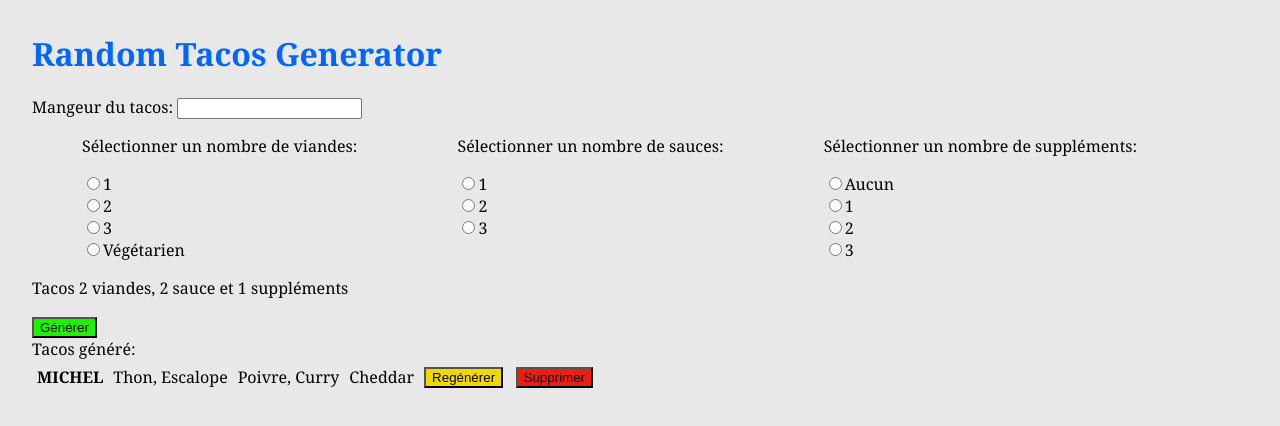
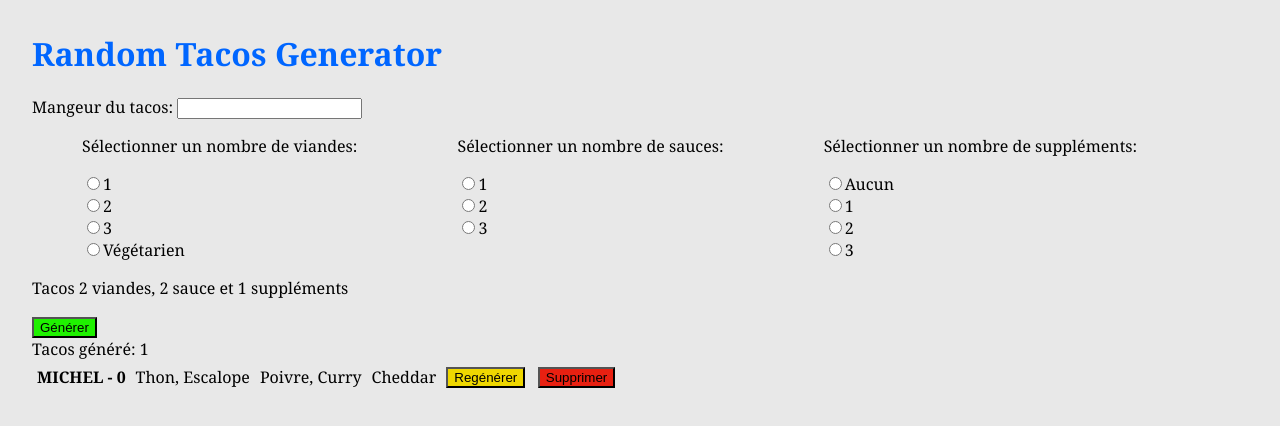
Before and after one commit to BlueSkunka/RandomTacosGenerator, an Angular app: page / in a window 1280 px wide. Both pictures are taken after a click on the button "Générer". Shown: the top 426 px of the page. Built offline with nearby package versions, Linux system fonts and the light colour scheme.

Commit message:
Add(Tacos regenerate & Tacos remove)

```diff
--- a/src/app/tacos/tacos.component.html
+++ b/src/app/tacos/tacos.component.html
@@ -79,12 +79,12 @@
 </div>
 
 <div class="tacos-list">
-    Tacos généré{{tacosList.length > 1 ? 's' : ''}}:
+    Tacos généré{{tacosList.length > 1 ? 's' : ''}}: {{tacosIndex}}
     <table>
         <tbody>
             <tr *ngFor="let tacos of tacosList" id="{{tacos.id}}" class="tacos-list-item">
                 <td>
-                    <b>{{tacos.eater | uppercase}}</b>
+                    <b>{{tacos.eater | uppercase}} - {{tacos.id}}</b>
                 </td>
                 <td>
                     <span *ngFor="let meat of tacos.meats; last as isLast">{{meat.name}}{{isLast ? '' : ', '}}</span>
--- a/src/app/tacos/tacos.component.ts
+++ b/src/app/tacos/tacos.component.ts
@@ -25,32 +25,32 @@ export class TacosComponent implements OnInit {
   sauces = SAUCES;
   supplements = SUPPLEMENTS;
 
-  meatQuantity: number;
-  sauceQuantity: number;
-  supplementQuantity: number;
+  meatQuantity: number = 2;
+  sauceQuantity: number = 2;
+  supplementQuantity: number = 1;
 
+  tacosIndex: number = 0;
   tacosList: Tacos[] = [];
 
-  constructor(private _elRef: ElementRef) {
-    this.meatQuantity = 2;
-    this.sauceQuantity = 2;
-    this.supplementQuantity = 1;
-  }
+  constructor(private _elRef: ElementRef) { }
 
   ngOnInit(): void {
   }
 
   onGenerate(): void {
-    this.tacosList.push(this.getRandomTacos());
+    let tacos = this.getRandomTacos();
+
+    this.tacosList.splice(tacos.id, 0, tacos);
+    this.tacosIndex++;
   }
 
   getRandomTacos(): Tacos {
     let tacos: Tacos = {
-      'id': this.tacosList.length,
+      'id': this.tacosIndex,
       'eater': this.getEater(),
-      'meats': this.getRandomMeats(),
-      'sauces': this.getRandomSauces(),
-      'supplements': this.getRandomSupplements()
+      'meats': this.getRandomMeats(this.meatQuantity),
+      'sauces': this.getRandomSauces(this.sauceQuantity),
+      'supplements': this.getRandomSupplements(this.supplementQuantity)
     };
 
     return tacos;
@@ -65,14 +65,14 @@ export class TacosComponent implements OnInit {
     return eater;
   }
 
-  getRandomMeats(): Meat[] {
+  getRandomMeats(max: number, isVege: boolean = false): Meat[] {
     let meats: Meat[] = [];
     let i: number = 0;
 
-    if (this.meatQuantity == 0) {
+    if (max == 0 || isVege) {
       meats.push(this.meats[0]);
     } else {
-      while (i < this.meatQuantity) {
+      while (i < max) {
         let meat: Meat = this.meats[Math.floor(Math.random() * this.meats.length)];
         if (!meats.includes(meat)) {
           meats.push(meat);
@@ -84,11 +84,11 @@ export class TacosComponent implements OnInit {
     return meats;
   }
 
-  getRandomSauces(): Sauce[] {
+  getRandomSauces(max: number): Sauce[] {
     let sauces: Sauce[] = [];
     let i: number = 0;
 
-    while (i < this.sauceQuantity) {
+    while (i < max) {
       let sauce: Sauce = this.sauces[Math.floor(Math.random() * this.sauces.length)];
       if (!sauces.includes(sauce)) {
         sauces.push(sauce);
@@ -99,11 +99,11 @@ export class TacosComponent implements OnInit {
     return sauces;
   }
 
-  getRandomSupplements(): Supplement[] {
+  getRandomSupplements(max: number): Supplement[] {
     let supplements: Supplement[] = [];
     let i: number = 0;
 
-    while (i < this.supplementQuantity) {
+    while (i < max) {
       let supplement: Supplement = this.supplements[Math.floor(Math.random() * this.supplements.length)];
       if (!supplements.includes(supplement)) {
         supplements.push(supplement);
@@ -115,12 +115,23 @@ export class TacosComponent implements OnInit {
   }
 
   onRegenerate(tacosId: number): void {
-    console.log("Regenerate");
+    let tacos = this.tacosList[tacosId];
 
+    tacos.meats = this.getRandomMeats(tacos.meats.length, (tacos.meats[0].id == 0 && tacos.meats.length < 2 ? true : false));
+    tacos.sauces = this.getRandomSauces(tacos.sauces.length);
+    tacos.supplements = this.getRandomSupplements(tacos.supplements.length);
+
+    this.tacosList.splice(tacosId, 1, tacos);
   }
 
   onRemove(tacosId: number): void {
-    console.log("Removing");
+    this.tacosList.splice(tacosId, 1);
 
+    this.tacosList.forEach( (tacos) => {
+      if (tacos.id > tacosId) {
+        tacos.id--;
+        this.tacosIndex--;
+      }
+    })
   }
 }
```
